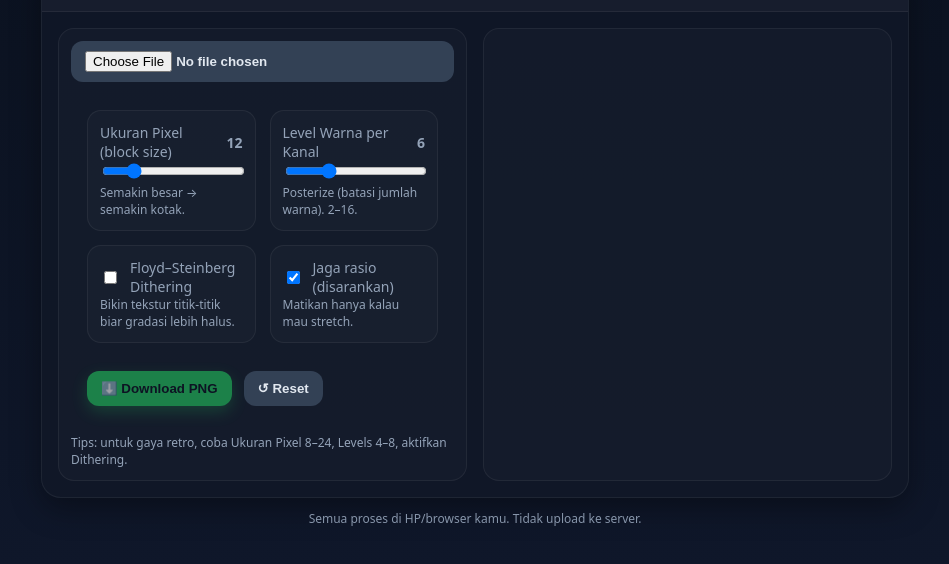
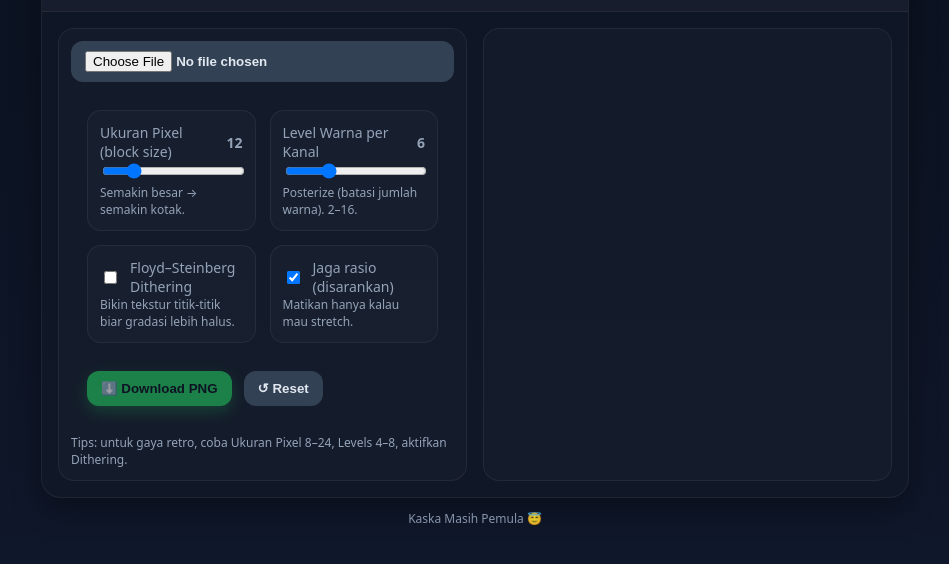
Before and after one commit to XFormy1/Pixelartapp, a plain HTML site: page index.html in a window 1280 px wide. Shown: the part 82-646 px from the top of the page, without its empty margins (165-1114 px from the left). Drawn offline with Linux system fonts and the light colour scheme.

Commit message:
Update index.html

```diff
--- a/index.html
+++ b/index.html
@@ -99,7 +99,7 @@
       </div>
     </div>
 
-    <p class="hint" style="margin:12px; text-align:center; opacity:.9;">Semua proses di HP/browser kamu. Tidak upload ke server.</p>
+    <p class="hint" style="margin:12px; text-align:center; opacity:.9;">Kaska Masih Pemula 😇</p>
   </div>
 
   <script>
```
